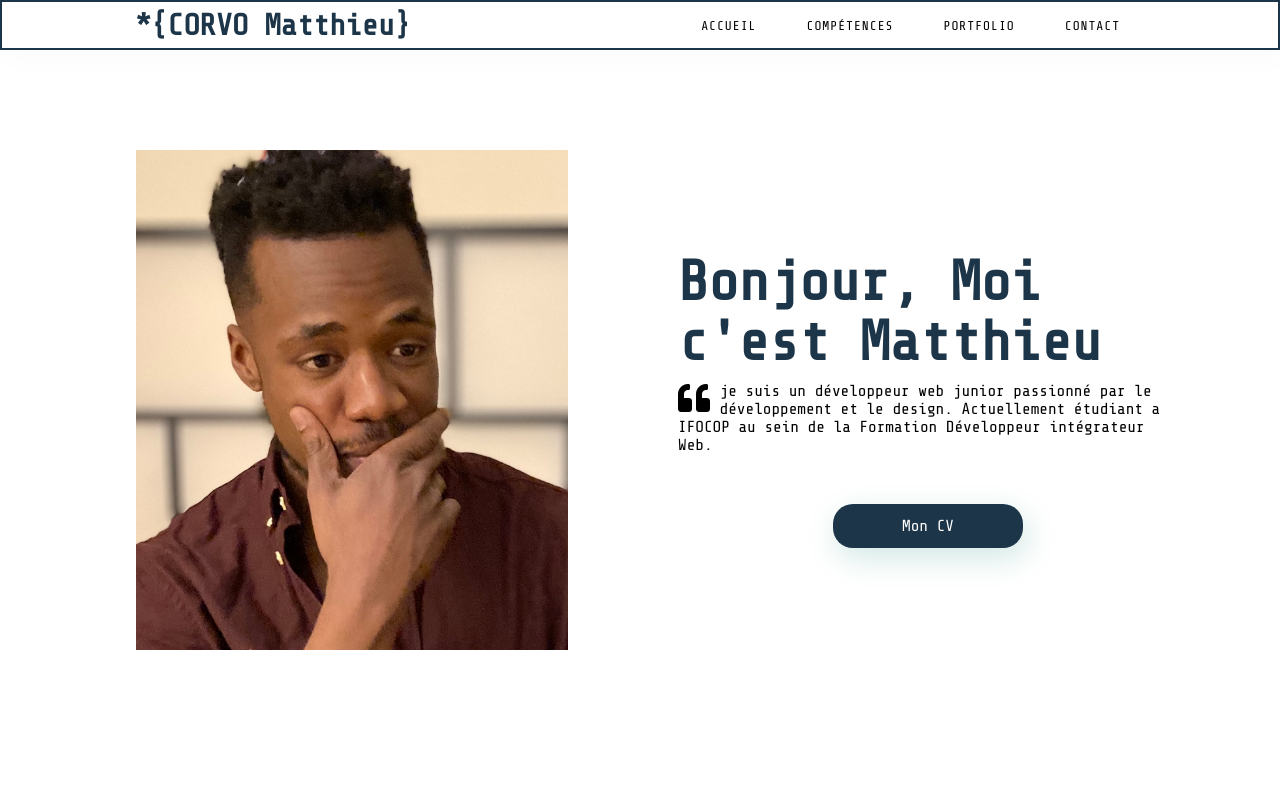
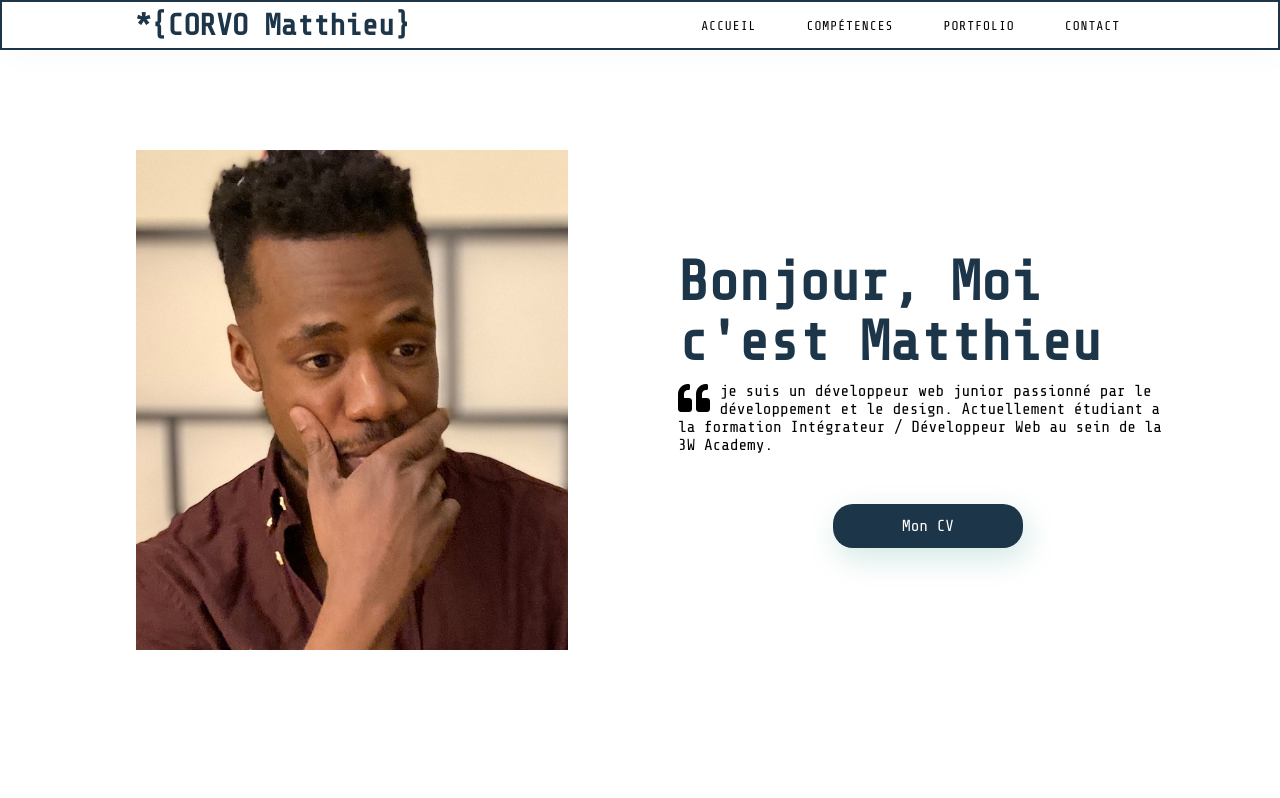
Before and after one commit to matthCorvo/CORVOMatthieu-portfolio, a plain HTML site: page index.html in a window 1280 px wide. Shown: the top 798 px of the page. Drawn offline with nearby package versions, Linux system fonts and the light colour scheme.

Commit message:
Add files via upload

```diff
--- a/index.html
+++ b/index.html
@@ -42,7 +42,7 @@
       <h1>Bonjour, Moi c'est Matthieu</h1>
       <i class="fa fa-quote-left fa-2x fa-pull-left "></i>
       <p>je suis un développeur web junior passionné par le développement et
-         le design. Actuellement étudiant a IFOCOP au sein de la Formation Développeur intégrateur Web.</p>
+         le design. Actuellement étudiant a la formation Intégrateur / Développeur Web au sein de la 3W Academy.</p>
       <!--btn------->
       <a href="CV corvo matthieu - alternance 3wAcademy.pdf" class="portfolio-btn" target="_blank">Mon CV </a>
     </div>
```
